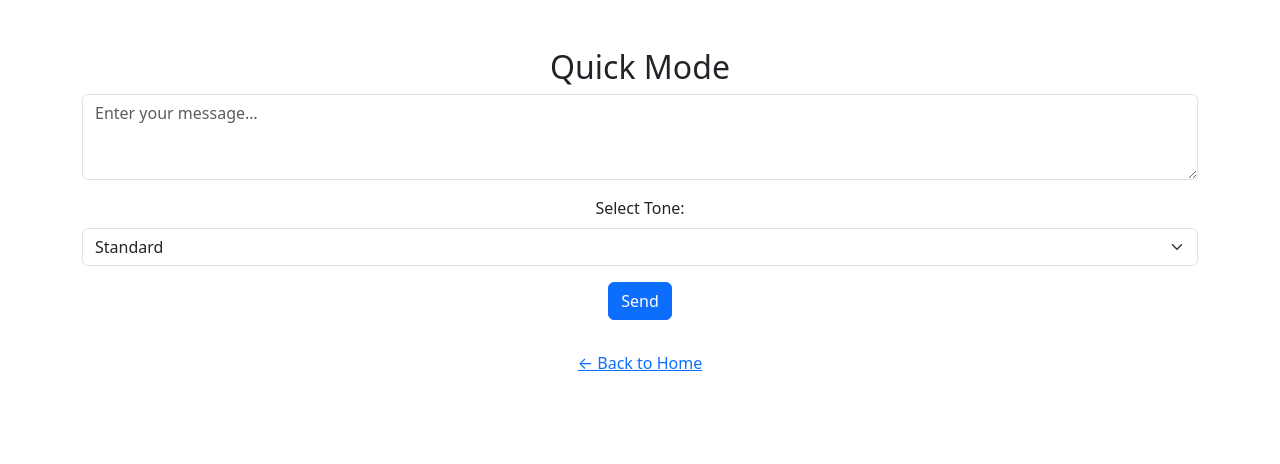
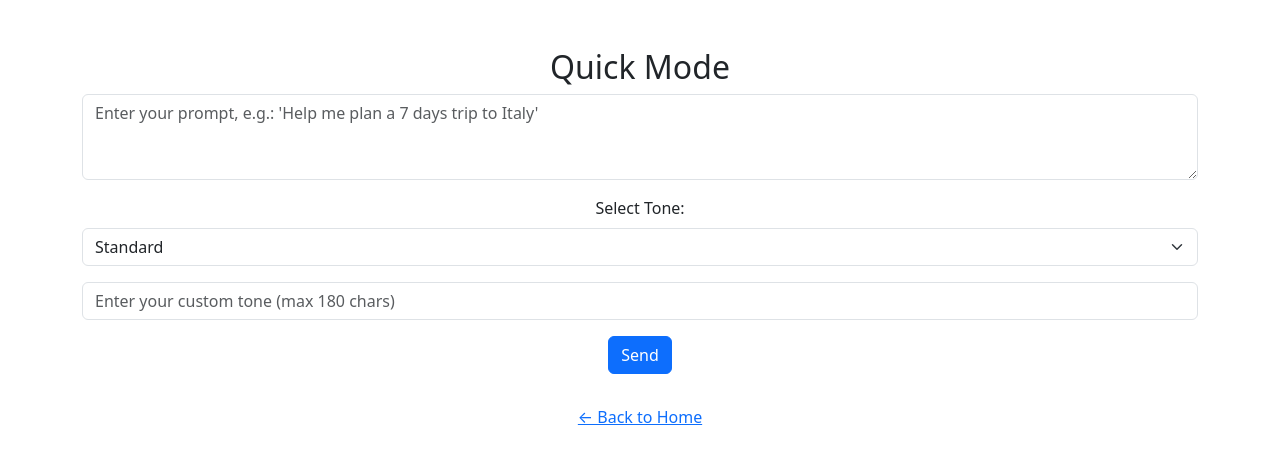
Before and after one commit to augustosouza8/prompt-optimizer-web-app, a Flask app: page /quick in a window 1280 px wide. Shown: the top 464 px of the page. Run offline with Flask 3, Linux system fonts and the light colour scheme.

Commit message:
Organizing the files and adding an "Open tone" for the quick optimization mode

```diff
--- a/app/routes.py
+++ b/app/routes.py
@@ -21,76 +21,93 @@
 
 @main_bp.route('/quick', methods=['GET', 'POST'])
 def quick():
-    user_input = None
+    user_input     = None
+    raw_tone       = 'Standard'
+    custom_tone    = ''
     prompt_styling = None
-    response = None
+    response       = None
 
     if request.method == 'POST':
-        user_input = request.form.get('user_input', '').strip()
-        prompt_styling = request.form.get('tone', '').strip()
+        # grab what the user typed and their tone selection
+        user_input  = request.form.get('user_input', '').strip()
+        raw_tone    = request.form.get('tone', 'Standard')
+        custom_tone = request.form.get('custom_tone', '').strip()
+
+        # decide what to actually send to the agent
+        if raw_tone == 'Custom':
+            prompt_styling = custom_tone or 'Standard'
+        else:
+            prompt_styling = raw_tone
+
         if user_input:
             try:
-                response = query_agent(f"Call the prompt_optimizer_mcp_server_one_shot_optimization tool to optimize the following initial prompt idea and writing tone: '{user_input} [Please consider a {prompt_styling} writing tone to optimize the given prompt]'")
+                response = query_agent(
+                    f"Call the prompt_optimizer_mcp_server_one_shot_optimization "
+                    f"tool to optimize the following initial prompt idea and writing tone: "
+                    f"'{user_input} [Please consider a {prompt_styling} writing tone to optimize the given prompt]'"
+                )
             except Exception as e:
                 response = f"Error: {e}"
 
-    return render_template('quick.html', user_input=user_input, response=response)
+    return render_template(
+        'quick.html',
+        user_input=user_input,
+        response=response,
+        selected_tone=raw_tone,
+        custom_tone=custom_tone,
+        prompt_styling=prompt_styling
+    )
+
 
 @main_bp.route('/interactive', methods=['GET'])
 def interactive():
-    # Pass the questions into the template instead of hard‑coding
     return render_template('interactive_step1.html', questions=INTERACTIVE_QUESTIONS)
+
 
 @main_bp.route('/interactive', methods=['POST'])
 def interactive_submit():
-    # 1) Re‑use the same list of questions here
     questions = INTERACTIVE_QUESTIONS
-    answers = [request.form.get(f"q{i}", "").strip() for i in range(1, 6)]
-    qas = [{"q": questions[i], "a": answers[i]} for i in range(5)]
+    answers   = [request.form.get(f"q{i}", "").strip() for i in range(1, 6)]
+    qas       = [{"q": questions[i], "a": answers[i]} for i in range(5)]
 
-    # 2) Persist them in session
     session['interactive_qas'] = qas
 
-    # 3) Build and send the tool call to MCP
-    prompt_lines = ["Call the tool named prompt_optimizer_mcp_server_five_questions_analysis_and_followup_generation to analyse the following 5 questions and answers and generate 3 follow-up questions:"]
+    prompt_lines = [
+        "Call the tool named prompt_optimizer_mcp_server_five_questions_analysis_and_followup_generation "
+        "to analyse the following 5 questions and answers and generate 3 follow-up questions:"
+    ]
     for pair in qas:
         prompt_lines.append(f"Question: {pair['q']}\nAnswer: {pair['a']}")
-    prompt = "\n\n".join(prompt_lines)
 
-    raw_followups = query_agent(prompt)
+    raw_followups = query_agent("\n\n".join(prompt_lines))
+    followups     = parse_numbered_list(raw_followups, count=3)
 
-    # 4) Parse out exactly three follow‑up questions
-    followups = parse_numbered_list(raw_followups, count=3)
+    return render_template('interactive_step2.html', followups=followups)
 
-    # 5) Show step 2
-    return render_template('interactive_step2.html', followups=followups)
 
 @main_bp.route('/interactive/followup', methods=['POST'])
 def interactive_followup():
-    # 1) Retrieve the original Q&A from session
     qas = session.get('interactive_qas', [])
 
-    # 2) Collect the three follow‑up Q&A
     follow_qs = request.form.getlist('follow_q')
     follow_as = request.form.getlist('follow_a')
     followups = [{"q": follow_qs[i], "a": follow_as[i]} for i in range(len(follow_qs))]
 
-    # 3) Build and send the final tool call
-    prompt_lines = ["Call the tool named prompt_optimizer_mcp_server_eight_questions_analysis_and_prompt_generation to analyse the 8 given questions and generate a final prompt:"]
+    prompt_lines = [
+        "Call the tool named prompt_optimizer_mcp_server_eight_questions_analysis_and_prompt_generation "
+        "to analyse the 8 given questions and generate a final prompt:"
+    ]
     for pair in qas + followups:
         prompt_lines.append(f"Question: {pair['q']}\nAnswer: {pair['a']}")
-    prompt = "\n\n".join(prompt_lines)
 
-    analysis = query_agent(prompt)
-
-    # 4) Render the final analysis to the user
+    analysis = query_agent("\n\n".join(prompt_lines))
     return render_template('interactive_result.html', analysis=analysis)
 
-# — Helper to extract numbered list items from free text —
+
 def parse_numbered_list(text, count):
     """
     Finds lines like "1. Foo?" and returns ["Foo?", ...] up to `count` items.
     """
     pattern = r'^\s*\d+\.\s*(.+)$'
-    lines = re.findall(pattern, text, flags=re.MULTILINE)
+    lines   = re.findall(pattern, text, flags=re.MULTILINE)
     return lines[:count]
--- a/app/templates/base.html
+++ b/app/templates/base.html
@@ -3,7 +3,7 @@
 <head>
   <meta charset="utf-8">
   <meta name="viewport" content="width=device-width, initial-scale=1">
-  <title>{% block title %}MyApp{% endblock %}</title>
+  <title>{% block title %}Prompt Optimization Web App{% endblock %}</title>
   <!-- Bootstrap CSS via CDN -->
   <link
     href="https://cdn.jsdelivr.net/npm/bootstrap@5.3.0/dist/css/bootstrap.min.css"
--- a/app/templates/index.html
+++ b/app/templates/index.html
@@ -1,10 +1,10 @@
 {% extends 'base.html' %}
 
-{% block title %}Home - MyApp{% endblock %}
+{% block title %}Prompt Optimization Web App{% endblock %}
 
 {% block content %}
 <div class="text-center">
-  <h1>Welcome to MyApp</h1>
+  <h1>Prompt Optimization Web App</h1>
   <p>Select a mode to get started:</p>
   <div class="d-grid gap-3 col-6 mx-auto">
     <a href="/quick" class="btn btn-primary btn-lg">Quick mode</a>
--- a/app/templates/interactive_step1.html
+++ b/app/templates/interactive_step1.html
@@ -1,9 +1,9 @@
 {% extends 'base.html' %}
 
-{% block title %}Interactive Mode – Step 1{% endblock %}
+{% block title %}Prompt Optimization Web App{% endblock %}
 
 {% block content %}
-<h2>Interactive Mode</h2>
+<h2>Interactive Prompt Optimization</h2>
 <form method="post" action="{{ url_for('main.interactive') }}">
   {% for question in questions %}
     <div class="mb-3">
@@ -21,6 +21,6 @@
   {% endfor %}
 
   <button type="submit" class="btn btn-primary">Next</button>
-  <a href="{{ url_for('main.index') }}" class="btn btn-link">Cancel</a>
+  <a href="{{ url_for('main.index') }}" class="btn btn-link">Back to Home</a>
 </form>
 {% endblock %}
--- a/app/templates/interactive_step2.html
+++ b/app/templates/interactive_step2.html
@@ -1,9 +1,9 @@
 {% extends 'base.html' %}
 
-{% block title %}Interactive Mode – Step 2{% endblock %}
+{% block title %}Prompt Optimization Web App{% endblock %}
 
 {% block content %}
-<h2>Interactive Mode: Step 2</h2>
+<h2>Interactive Prompt Optimization</h2>
 <p>Please answer these follow‑up questions:</p>
 
 <form method="post" action="{{ url_for('main.interactive_followup') }}">
@@ -21,6 +21,6 @@
   {% endfor %}
 
   <button type="submit" class="btn btn-primary">Submit</button>
-  <a href="{{ url_for('main.index') }}" class="btn btn-link">Cancel</a>
+  <a href="{{ url_for('main.index') }}" class="btn btn-link">Back to Home</a>
 </form>
 {% endblock %}
--- a/app/templates/quick.html
+++ b/app/templates/quick.html
@@ -12,32 +12,68 @@
         class="form-control"
         name="user_input"
         rows="3"
-        placeholder="Enter your message…"
+        required
+        maxlength="1800"
+        placeholder="Enter your prompt, e.g.: 'Help me plan a 7 days trip to Italy'"
       >{{ user_input or '' }}</textarea>
     </div>
 
     <div class="mb-3">
       <label for="toneSelect" class="form-label">Select Tone:</label>
-      <select class="form-select" id="toneSelect" name="tone">
-        <option value="Standard">Standard</option>
-        <option value="Technical">Technical</option>
-        <option value="Informal">Informal</option>
+      <select class="form-select" id="toneSelect" name="tone" required>
+        <option value="Standard" {% raw %}{% if selected_tone == 'Standard' %}selected{% endif %}{% endraw %}>Standard</option>
+        <option value="Technical" {% raw %}{% if selected_tone == 'Technical' %}selected{% endif %}{% endraw %}>Technical</option>
+        <option value="Informal" {% raw %}{% if selected_tone == 'Informal' %}selected{% endif %}{% endraw %}>Informal</option>
+        <option value="Custom" {% raw %}{% if selected_tone == 'Custom' %}selected{% endif %}{% endraw %}>I want to set my own custom tone</option>
       </select>
     </div>
 
+    <div class="mb-3" id="customToneContainer" style="{% raw %}{% if selected_tone == 'Custom' %}display:block;{% else %}display:none;{% endif %}{% endraw %}">
+      <input
+        type="text"
+        class="form-control"
+        id="customToneInput"
+        name="custom_tone"
+        maxlength="180"
+        placeholder="Enter your custom tone (max 180 chars)"
+        value="{{ custom_tone or '' }}"
+        {% raw %}{% if selected_tone == 'Custom' %}required{% endif %}{% endraw %}
+      />
+    </div>
 
     <button type="submit" class="btn btn-primary">Send</button>
   </form>
 
   {% if response %}
     <hr>
-    <h5>Response:</h5>
+    <h5>Optimized Prompt ({{ prompt_styling }} tone):</h5>
     <div
       class="alert alert-secondary text-start"
       style="white-space: pre-wrap;"
     >{{ response }}</div>
   {% endif %}
 
-  <a href="/" class="btn btn-link">← Back to Home</a>
+  <a href="{{ url_for('main.index') }}" class="btn btn-link">← Back to Home</a>
 </div>
 {% endblock %}
+
+{% block extra_scripts %}
+<script>
+  document.addEventListener('DOMContentLoaded', function() {
+    const toneSelect = document.getElementById('toneSelect');
+    const customContainer = document.getElementById('customToneContainer');
+    const customInput = document.getElementById('customToneInput');
+
+    toneSelect.addEventListener('change', function() {
+      if (toneSelect.value === 'Custom') {
+        customContainer.style.display = 'block';
+        customInput.required = true;
+      } else {
+        customContainer.style.display = 'none';
+        customInput.required = false;
+        customInput.value = '';
+      }
+    });
+  });
+</script>
+{% endblock %}
```
Also changed, not shown: app/templates/interactive_result.html (+5 -3 lines).
